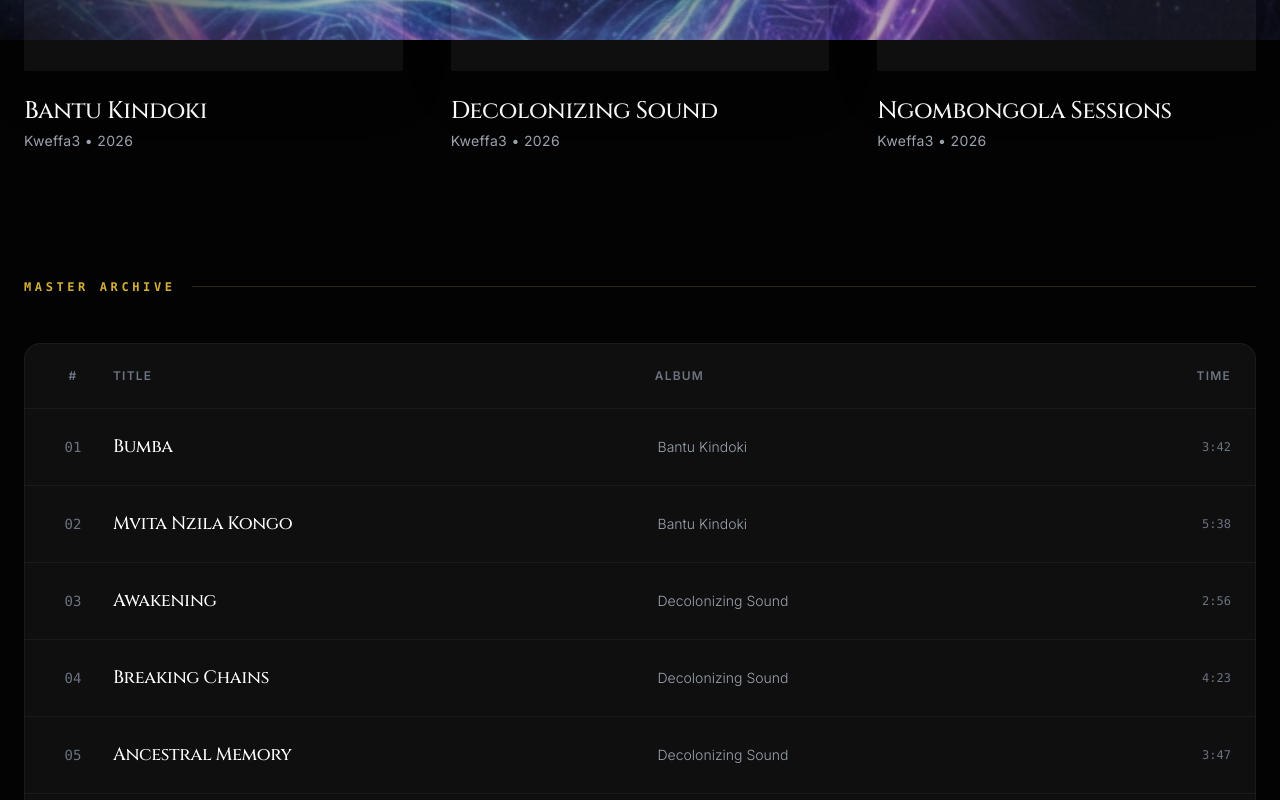
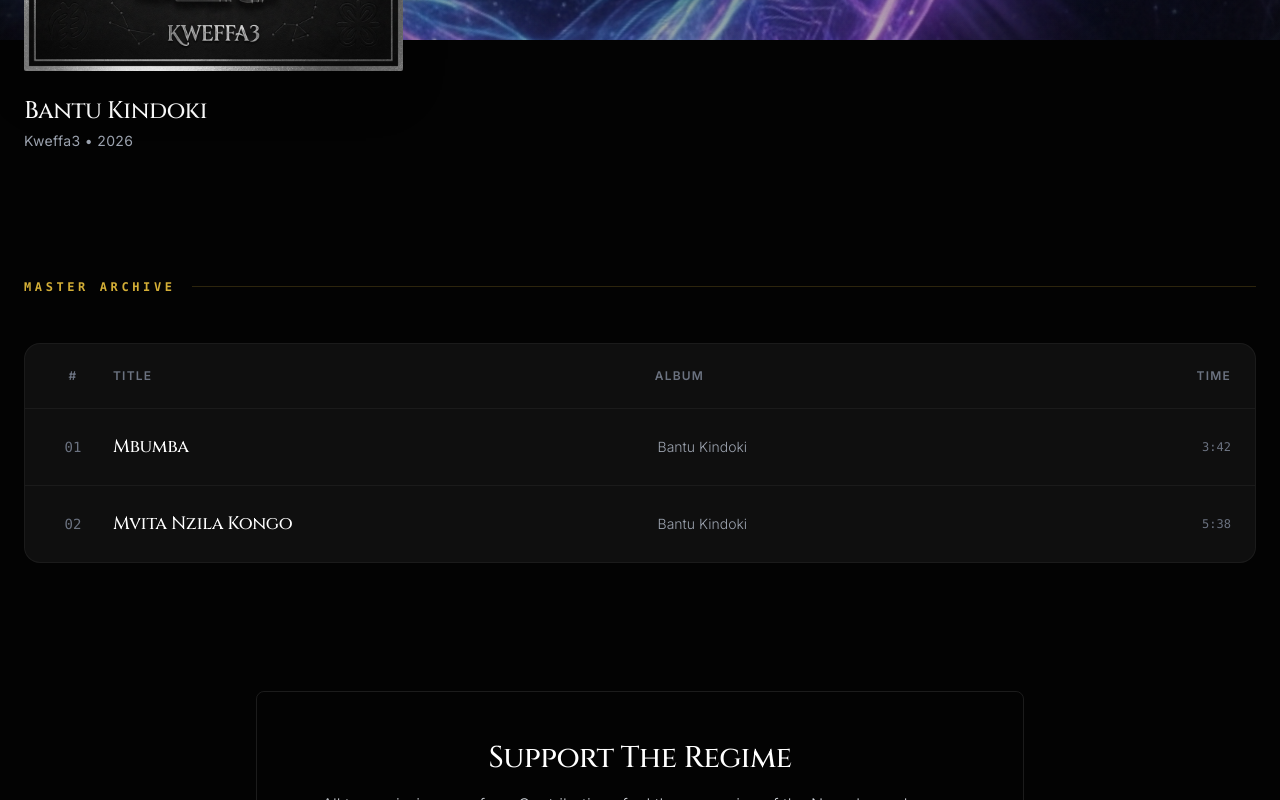
Before and after one commit to kingu9nzambe/-kweffa-web, a React (Vite) app: page /music in a window 1280 px wide. Shown: the part 760-1560 px from the top of the page. Built offline with nearby package versions, Linux system fonts and the light colour scheme.

Commit message:
fix(music): remove mock data and correct artwork mapping

```diff
--- a/src/data/albums.js
+++ b/src/data/albums.js
@@ -12,7 +12,7 @@ export const albums = [
         tracks: [
             {
                 id: 1,
-                title: "Bumba",
+                title: "Mbumba",
                 duration: "3:42",
                 audioUrl: "/audio/bumba.m4a",
                 price: 1
@@ -22,72 +22,6 @@ export const albums = [
                 title: "Mvita Nzila Kongo",
                 duration: "5:38",
                 audioUrl: "/audio/mvita.mp3",
-                price: 1.5
-            }
-        ]
-    },
-    {
-        id: 2,
-        title: "Decolonizing Sound",
-        artist: "Kweffa3",
-        artwork: null, // Will use gradient
-        price: 10,
-        releaseDate: "2023",
-        description: "An artistic statement on reclaiming African sonic identity. Raw, unfiltered truth set to revolutionary beats.",
-        credits: "All tracks written, produced, and performed by Kweffa3",
-        tracks: [
-            {
-                id: 6,
-                title: "Awakening",
-                duration: "2:56",
-                audioUrl: "https://www.soundhelix.com/examples/mp3/SoundHelix-Song-6.mp3",
-                price: 1
-            },
-            {
-                id: 7,
-                title: "Breaking Chains",
-                duration: "4:23",
-                audioUrl: "https://www.soundhelix.com/examples/mp3/SoundHelix-Song-7.mp3",
-                price: 1.5
-            },
-            {
-                id: 8,
-                title: "Ancestral Memory",
-                duration: "3:47",
-                audioUrl: "https://www.soundhelix.com/examples/mp3/SoundHelix-Song-8.mp3",
-                price: 1.5
-            }
-        ]
-    },
-    {
-        id: 3,
-        title: "Ngombongola Sessions",
-        artist: "Kweffa3",
-        artwork: null, // Will use gradient
-        price: 8,
-        releaseDate: "2024",
-        description: "Live studio recordings capturing the raw energy of the Regime. Unpolished, authentic, powerful.",
-        credits: "Recorded live at Ngombongola Studios, Kingston",
-        tracks: [
-            {
-                id: 9,
-                title: "Session 1: The Calling",
-                duration: "6:12",
-                audioUrl: "https://www.soundhelix.com/examples/mp3/SoundHelix-Song-9.mp3",
-                price: 1.5
-            },
-            {
-                id: 10,
-                title: "Session 2: Freestyle Riddim",
-                duration: "4:45",
-                audioUrl: "https://www.soundhelix.com/examples/mp3/SoundHelix-Song-10.mp3",
-                price: 1.5
-            },
-            {
-                id: 11,
-                title: "Session 3: Obeah Chant",
-                duration: "5:33",
-                audioUrl: "https://www.soundhelix.com/examples/mp3/SoundHelix-Song-11.mp3",
                 price: 1.5
             }
         ]
--- a/src/pages/MusicPage.jsx
+++ b/src/pages/MusicPage.jsx
@@ -11,7 +11,7 @@ const MusicPage = () => {
         album.tracks.map(track => ({
             ...track,
             albumTitle: album.title,
-            albumArt: album.coverArt
+            albumArt: album.artwork
         }))
     );
 
@@ -65,8 +65,8 @@ const MusicPage = () => {
                             className="group relative"
                         >
                             <div className="aspect-square relative overflow-hidden rounded-sm mb-6 shadow-2xl">
-                                {album.coverArt ? (
-                                    <img src={album.coverArt} alt={album.title} className="w-full h-full object-cover grayscale group-hover:grayscale-0 transition-all duration-700" />
+                                {album.artwork ? (
+                                    <img src={album.artwork} alt={album.title} className="w-full h-full object-cover grayscale group-hover:grayscale-0 transition-all duration-700" />
                                 ) : (
                                     <div className="w-full h-full bg-white/5 flex items-center justify-center">
                                         <div className="text-8xl opacity-20">💿</div>
```
